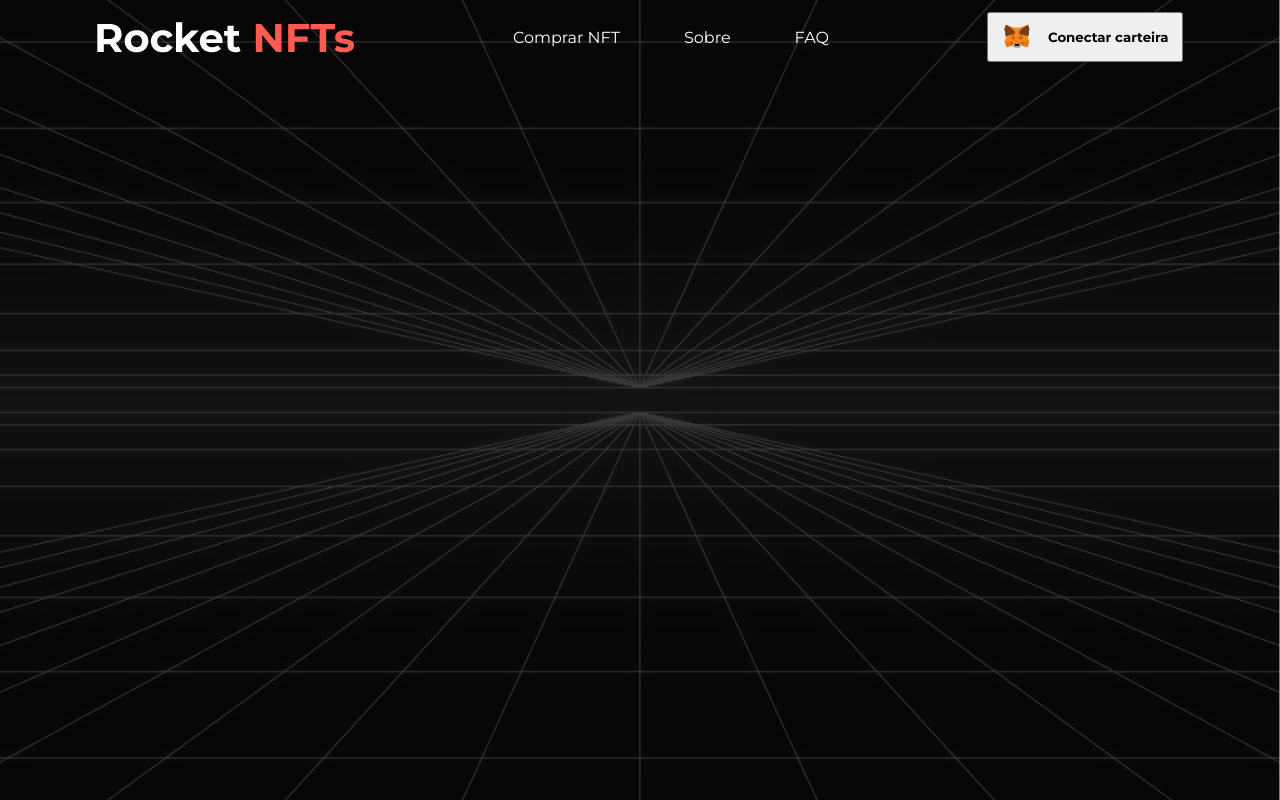
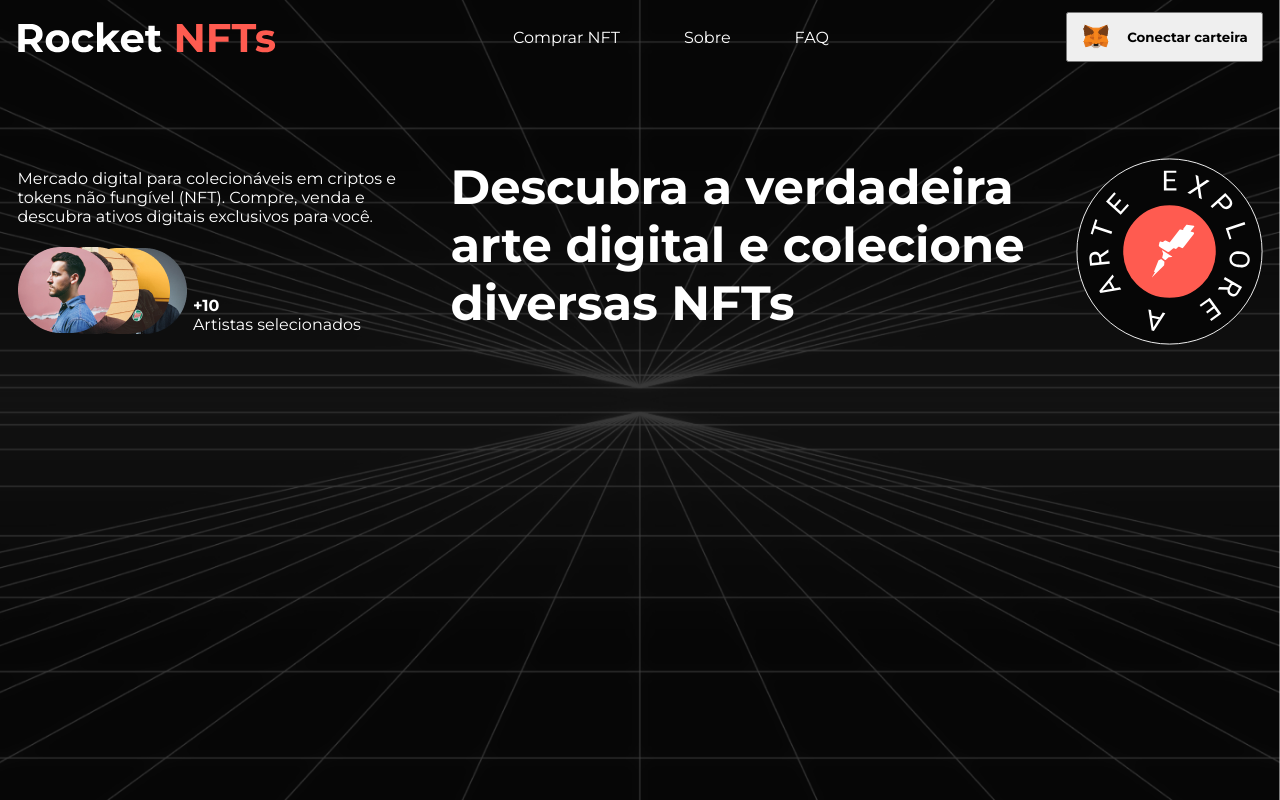
Before and after one commit to jeanmrtns/rocket-nft-landing, a Next.js app: page / in a window 1280 px wide. Built offline with nearby package versions, Linux system fonts and the light colour scheme.

Commit message:
feat: create banner component

```diff
--- /dev/null
+++ b/src/components/Banner/index.tsx
@@ -0,0 +1,33 @@
+import styles from './styles.module.scss';
+import Image from "next/image";
+import GroupAvatars from "../../assets/group-avatars.png"
+import BadgeSVG from "../../assets/badge.svg";
+
+export function Banner() {
+  return (
+    <section className={styles.container} >
+      <div className={styles.about}>
+        <p>
+          Mercado digital para colecionáveis em criptos e tokens não fungível (NFT).
+          Compre, venda e descubra ativos digitais exclusivos para você.
+        </p>
+
+        <div>
+          <Image src={GroupAvatars} alt="Grupo de avatares" />
+          <p>
+            <strong>+10</strong>
+            Artistas selecionados
+          </p>
+        </div>
+      </div>
+
+      <div className={styles.badgeContainer}>
+        <p>
+          Descubra a verdadeira
+          arte digital e colecione diversas <strong>NFTs</strong>
+        </p>
+        <Image src={BadgeSVG} alt="Explore a arte" height="450px" width="450px" />
+      </div>
+    </section>
+  );
+}
--- /dev/null
+++ b/src/components/Banner/styles.module.scss
@@ -0,0 +1,34 @@
+.container {
+  display: flex;
+  gap: 2rem;
+}
+
+.about {
+  display: flex;
+  flex-direction: column;
+  justify-content: space-around;
+  max-width: 401px;
+
+  div {
+    display: flex;
+    align-items: flex-end;
+
+    p {
+      margin-left: 0.4rem;
+    }
+
+    p > strong {
+      display: block;
+      color: var(--text-color);
+    }
+  }
+}
+
+.badgeContainer {
+  display: flex;
+
+  p {
+    font-weight: bold;
+    font-size: 3rem;
+  }
+}
--- a/src/components/Header/styles.module.scss
+++ b/src/components/Header/styles.module.scss
@@ -1,7 +1,8 @@
 .container {
   display: flex;
   align-items: center;
-  justify-content: space-around;
+  justify-content: space-between;
+  margin-bottom: 6rem;
 }
 
 .navigation {
--- a/src/pages/index.tsx
+++ b/src/pages/index.tsx
@@ -1,9 +1,11 @@
+import { Banner } from "../components/Banner";
 import { Header } from "../components/Header";
 
 export default function Home() {
   return (
     <main className="container">
       <Header />
+      <Banner />
     </main>
   )
 }
```
Also changed, not shown: src/assets/group-avarts.png (deleted).
